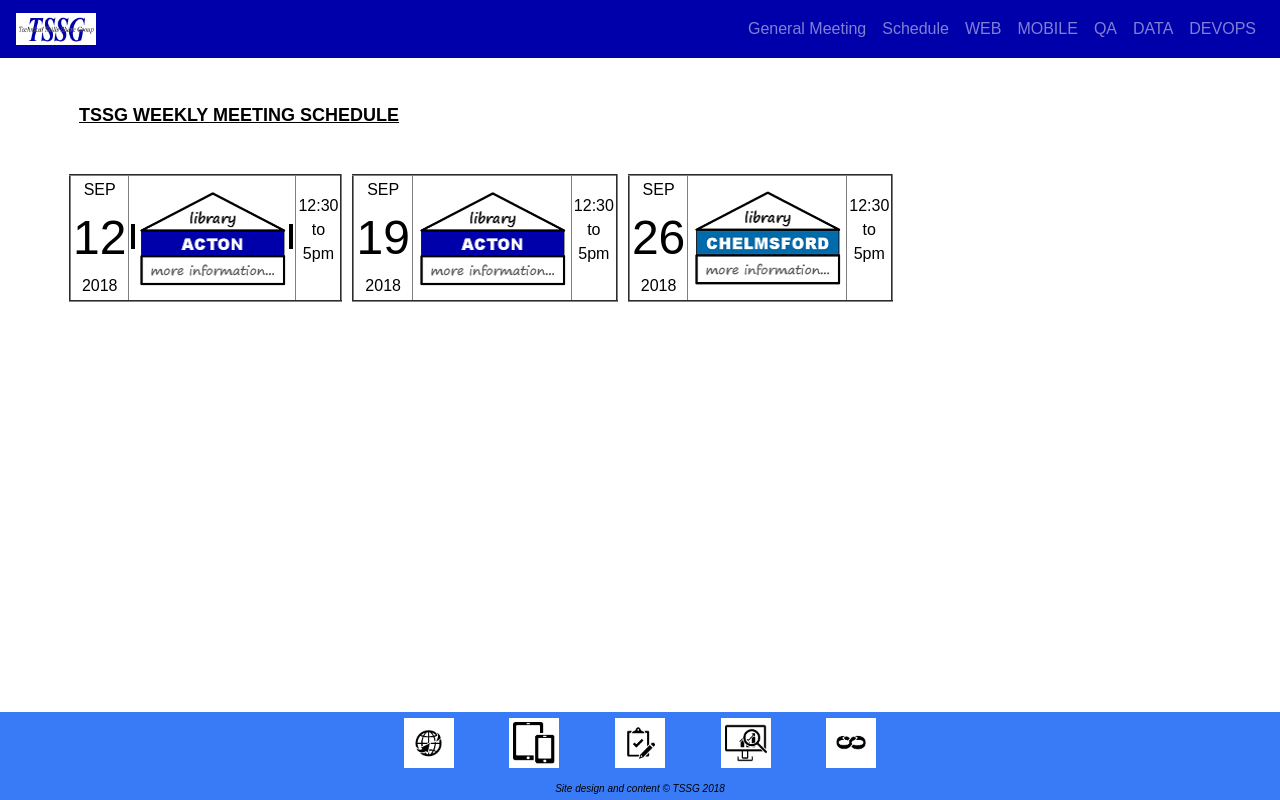
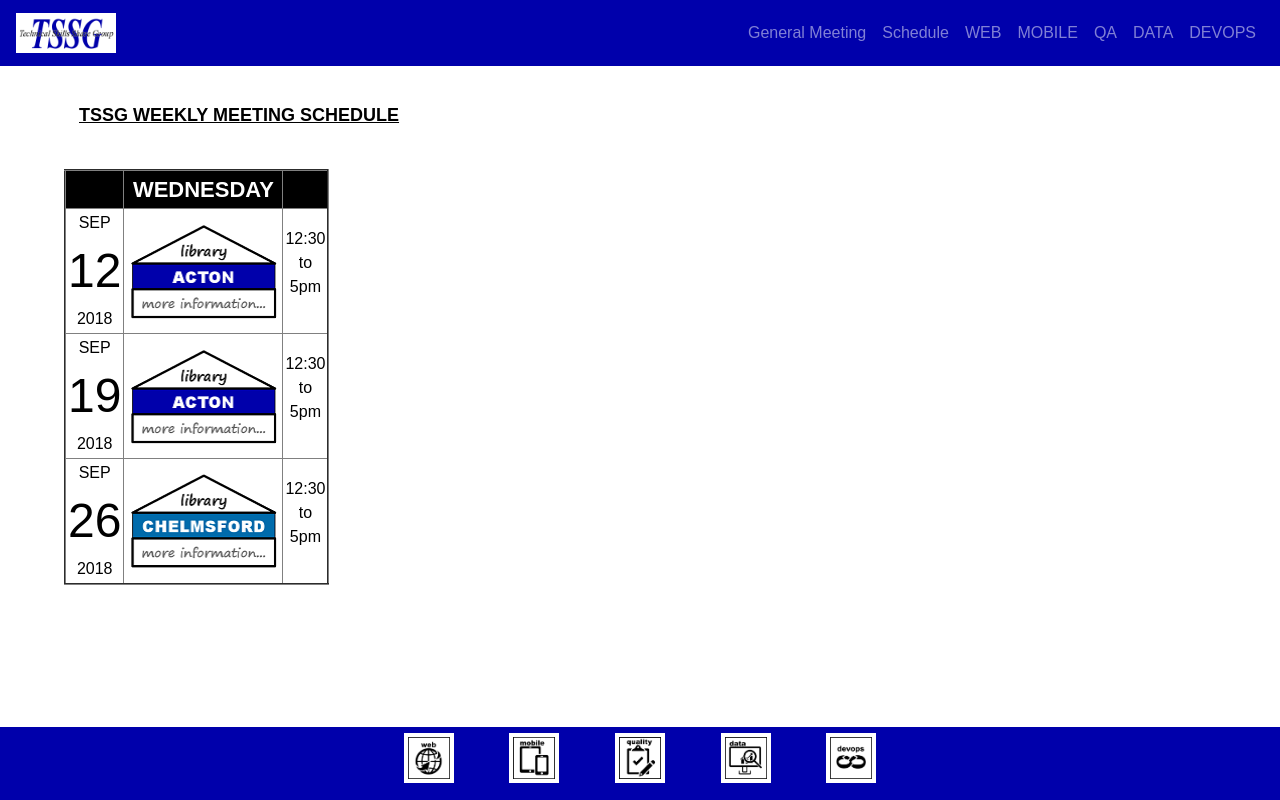
Before and after one commit to pscheid1/tssgDbProject, a PHP site: page /schedule.html in a window 1280 px wide. Run offline with PHP 8.4, Linux system fonts and the light colour scheme.

Commit message:
Small fixes to header, footer, styles.  This version is ready for QA check.

```diff
--- a/Scripts/siteFunctions.js
+++ b/Scripts/siteFunctions.js
@@ -70,3 +70,8 @@ function displayTestimonial(entry,index) {
   // and finally, add the container div to the document as a child of Content
   document.getElementById("content").appendChild(thisEntry);
 }
+
+
+function displayContactBox() {
+  alert("We do not have a contact email address.  If you have any questions, \n please come to our next Wednesday general meeting.");
+}
--- a/Styles/styles.css
+++ b/Styles/styles.css
@@ -19,7 +19,8 @@
 
 
     .tssg-logo {
-      max-width: 30%;
+/*      max-width: 30%;  */
+      max-height:50px;
     }
 
 
@@ -168,6 +169,16 @@
     #copyrightLine {
       font-size:10px;
       font-style: italic;
+      color:gray;
+    }
+
+    #contactLink {
+      text-decoration: underline;
+      cursor: pointer;
+    }
+
+    #contactLink:hover {
+      color:white;
     }
 
 
@@ -175,7 +186,7 @@
 -------------------------------------------------- */
 
 #content {
-  margin: 0 5% 10% 5%;
+  margin: 0 5% 15% 5%;
 }
 
 #missionStatement {
@@ -266,7 +277,7 @@ Styles for the Schedule page
 
 #pageFooter {
   display: inline-block;
-  background-color: rgb(57, 123, 247);
+  background-color: #0000ab;
   position: fixed;
   bottom: 0;
   width: 100%;
@@ -278,7 +289,7 @@ Styles for the Schedule page
   padding-top: 6px;
 }
 
-#pageFooter img {
+.link-icon {
   width: 8%;
   max-width: 50px;
   max-height: 50px;
@@ -288,10 +299,7 @@ Styles for the Schedule page
 }
 
 .currentPage {
-  border: 4px solid black;
-
-  /* border: 4px solid rgb(57, 123, 247); */
-
-  /* background-color: rgb(57, 123, 247); */
+    background-color: #0AB6C2;
+/*    border: 4px solid #0AB6C2; */
 
 }
--- a/index.html
+++ b/index.html
@@ -126,7 +126,9 @@
   </div> <!-- end of Anchor div -->
 </div> <!-- end of Content div -->
 
-  <div id="pageFooter"></div>
+  <div id="pageFooter">
+
+  </div>
 </body>
 
 </html>
--- a/pageFooter.html
+++ b/pageFooter.html
@@ -4,16 +4,18 @@ block to be inserted must be a single html block! -->
 <div id="footerWrapper">
      <div id="link-bar-wrapper">
 	    <!-- Paul's footer icon bar -->
-        <a href="webGroup.html"><img id="webGroup" title="Web Group" src="Images/icon_web_nowords.png"/></a>
-        <a href="mobileGroup.html"><img id="mobileGroup" title="Mobile Group" src="Images/icon_mobile_nowords.png" /></a>
-        <a href="qaGroup.html"><img id="qaGroup" title="QA Group" src="Images/icon_quality_nowords.png" /></a>
-        <a href="dataGroup.html"><img id="dataGroup" title="Data Group" src="Images/icon_data_nowords.png" /></a>
-        <a href="devopsGroup.html"><img id="devopsGroup" title="DevOps Group" src="Images/icon_devops_nowords.png" /></a>
+        <a href="webGroup.html"><img id="webGroup" class="link-icon" title="Web Group" src="Images/icon_web.png"/></a>
+        <a href="mobileGroup.html"><img id="mobileGroup" class="link-icon" title="Mobile Group" src="Images/icon_mobile_v2.png" /></a>
+        <a href="qaGroup.html"><img id="qaGroup" class="link-icon" title="QA Group" src="Images/icon_quality_v2.png" /></a>
+        <a href="dataGroup.html"><img id="dataGroup" class="link-icon" title="Data Group" src="Images/icon_data_v2.png" /></a>
+        <a href="devopsGroup.html"><img id="devopsGroup" class="link-icon" title="DevOps Group" src="Images/icon_devops.png" /></a>
     </div> <!-- end link-bar-wrapper -->
+
+<!-- copyright notice removed by group decision, 11/14/2018
     <div id="copyrightLine">
     	Site design and content &#169; TSSG 2018
     </div>
-
+-->
     <script>
       setActive();
 	</script>
--- a/pageHeader.html
+++ b/pageHeader.html
@@ -20,25 +20,25 @@
           <div class="collapse navbar-collapse" id="myNavbar">
             <ul class="nav navbar-nav ml-auto">
               <li class="nav-item">
-                <a class="nav-link" href="index.html">General Meeting</a>
+                <a class="nav-link link-override" href="index.html">General Meeting</a>
               </li>
               <li class="nav-item">
-                <a class="nav-link" href="schedule.html">Schedule</a>
+                <a class="nav-link link-override" href="schedule.html">Schedule</a>
               </li>
               <li class="nav-item">
-                <a class="nav-link" href="webGroup.html">WEB</a>
+                <a class="nav-link link-override" href="webGroup.html">WEB</a>
               </li>
               <li class="nav-item">
-                <a class="nav-link" href="mobileGroup.html">MOBILE</a>
+                <a class="nav-link link-override" href="mobileGroup.html">MOBILE</a>
               </li>
               <li class="nav-item">
-                <a class="nav-link" href="qaGroup.html">QA</a>
+                <a class="nav-link link-override" href="qaGroup.html">QA</a>
               </li>
               <li class="nav-item">
-                <a class="nav-link" href="dataGroup.html">DATA</a>
+                <a class="nav-link link-override" href="dataGroup.html">DATA</a>
               </li>
               <li class="nav-item">
-                <a class="nav-link" href="devopsGroup.html">DEVOPS</a>
+                <a class="nav-link link-override" href="devopsGroup.html">DEVOPS</a>
               </li>
             </ul>
           </div>
--- a/schedule.html
+++ b/schedule.html
@@ -15,6 +15,7 @@
   <script src="https://ajax.googleapis.com/ajax/libs/jquery/3.3.1/jquery.min.js"></script>
   <script src="https://maxcdn.bootstrapcdn.com/bootstrap/4.1.0/js/bootstrap.min.js"></script>
   <script src="Scripts/siteFunctions.js"></script>
+  <script src="Scripts/scheduleDates.js"></script>
 
   <link rel="stylesheet" href="https://maxcdn.bootstrapcdn.com/bootstrap/4.1.0/css/bootstrap.min.css">
   <link rel="stylesheet" href="Styles/styles.css">
@@ -33,39 +34,24 @@
     </section>
 
     <div id="scheduleWrapper">
-      <div id="meeting1" class="scheduleItem">
-        <table border="2" cellpadding="2" cellspacing="2" style="text-align:center;">
-      		<tr> <!-- Icon for Acton Library -->
+      <table border="2" cellpadding="2" cellspacing="2" style="float: center" summary="Update Dates, Locations and Meeting Times">
+        <!-- removing caption "GENERAL MEETING SCHEDULE" -->
+          <!--caption><span style="font-size:24px;"><strong><span style="font-family:arial"></span></strong></span></caption-->
+          <thead>
+            <tr>
+              <th bgcolor="black" scope="col"></th>
+              <th bgcolor="black" scope="col"><span style="font-size:22px;"><span style="font-family:arial,helvetica,sans-serif;" style="text-align: center;"><strong><font color="#ffffff">WEDNESDAY</font></strong></span></span></th>
+              <th bgcolor="black" scope="col"></th>
+            </tr>
+          </thead>
+          <tbody>
+            <tr> <!-- Schedule Item 1 -->
               <td style="text-align: center;"><span style="font-family:arial;">SEP</span><br />
               <span style="font-size:48px;"><font face="arial">12</font></span><br />
-    		  	 <span style="font-family:arial;">2018</span>
-            </td>
-            <td style="text-align: center;">
-              <a id="schedule" href="https://goo.gl/maps/6wmSZBydHVU2">
+              <span style="font-family:arial;">2018</span></td>
+              <td style="text-align: center;"><a id="schedule1" href="https://goo.gl/maps/6wmSZBydHVU2">
                                 <img alt="Acton Memorial Library" src="Images/icon-lib-acton.png"
-                 style="height: 100px; width: 154px;" />
-              </a>
-            </td>
-    			  <td style="text-align: center;">
-    			     <p><font face="arial">12:30<br />
-    			     to<br />
-    			     5pm</font></p>
-    			  </td>
-    		  </tr>
-        </table>
-      </div> <!-- end div meeting1 -->
-
-      <div id="meeting2" class="scheduleItem">
-        <table border="2" cellpadding="2" cellspacing="2" style="text-align:center;">
-    		<tr> <!-- Icon for Acton Library -->
-    			<td style="text-align: center;"><span style="font-family:arial;">SEP</span><br />
-    			   <span style="font-size:48px;"><font face="arial">19</font></span><br />
-    			   <span style="font-family:arial;">2018</span>
-          </td>
-    			<td style="text-align: center;"><a id="schedule" href="https://goo.gl/maps/6wmSZBydHVU2">
-             <img alt="Acton Memorial Library" src="Images/icon-lib-acton.png"
-              style="height: 100px; width: 154px;" /></a>
-          </td>
+                                style="height: 100px; width: 154px;" /></a></td>
               <td style="text-align: center;">
               <p><font face="arial">12:30<br />
               to<br />
@@ -73,16 +59,25 @@
               </td>
             </tr>
 
-        </table>
-      </div> <!-- end div meeting1 -->
+            <tr> <!-- Schedule Item 2 -->
+              <td style="text-align: center;"><span style="font-family:arial;">SEP</span><br />
+              <span style="font-size:48px;"><font face="arial">19</font></span><br />
+              <span style="font-family:arial;">2018</span></td>
+              <td style="text-align: center;"><a id="schedule2" href="https://goo.gl/maps/6wmSZBydHVU2">
+                                <img alt="Acton Memorial Library" src="Images/icon-lib-acton.png"
+                                style="height: 100px; width: 154px;" /></a></td>
+              <td style="text-align: center;">
+              <p><font face="arial">12:30<br />
+              to<br />
+              5pm</font></p>
+              </td>
+            </tr>
 
-      <div id="meeting3" class="scheduleItem">
-        <table border="2" cellpadding="2" cellspacing="2" style="text-align:center;">
-        <tr> <!-- Icon for Chelmsford Library -->
+            <tr> <!-- Schedule Item 3 -->
               <td style="text-align: center;"><span style="font-family:arial;">SEP</span><br />
               <span style="font-size:48px;"><font face="arial">26</font></span><br />
               <span style="font-family:arial;">2018</span></td>
-    			<td style="text-align: center;"><a id="schedule" href="https://goo.gl/maps/5r8hpPRyd4n">
+              <td style="text-align: center;"><a id="schedule3" href="https://goo.gl/maps/5r8hpPRyd4n">
                                 <img alt="" src="Images/icon-lib-chelmsford.png"
                                 style="width: 154px; height: 100px;" /></a></td>
               <td style="text-align: center;">
@@ -91,8 +86,9 @@
               5pm</font></p>
               </td>
             </tr>
+
+          </tbody>
         </table>
-      </div> <!-- end meeting3 -->
     </div> <!-- end schedule Wrapper -->
   </div>  <!-- end Content -->
 
```
Lines whose indentation alone changed are shown as unchanged.
